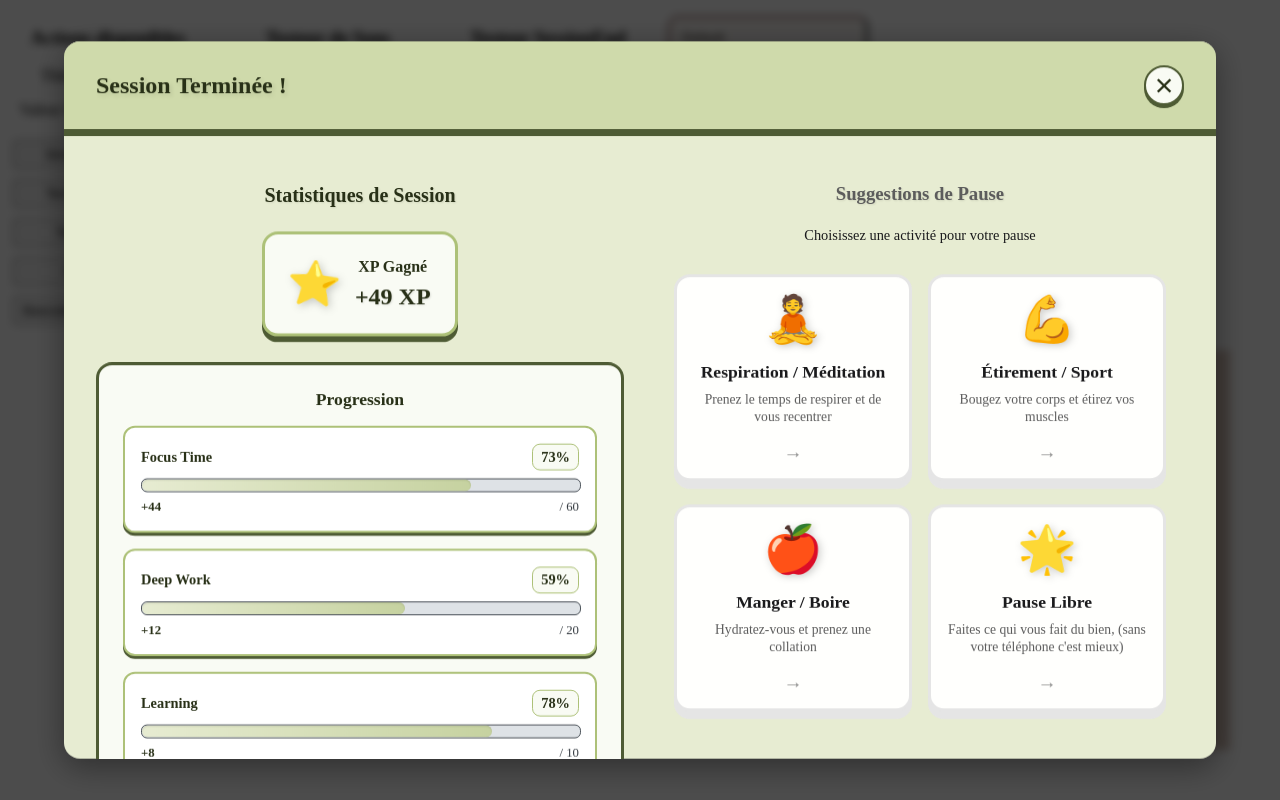
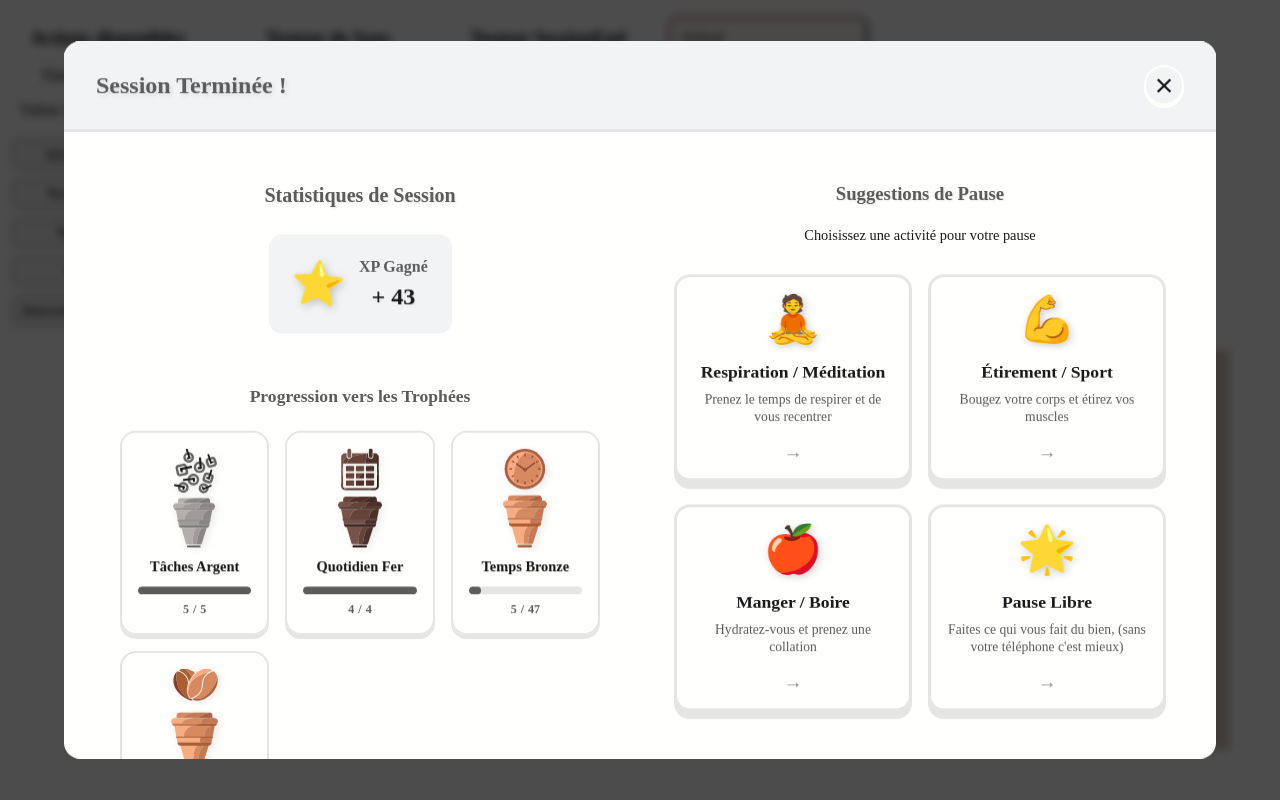
Before and after one commit to alexis-guerquin/component-sandbox, a React (Vite) app: page / in a window 1280 px wide. Both pictures are taken after a click on the button "Ouvrir SessionEnd". Built offline with nearby package versions, Linux system fonts and the light colour scheme; grey boxes are pictures that could not be loaded.

Commit message:
refactor with new theme feature

```diff
--- a/src/components/SessionEnd/SessionEnd.module.css
+++ b/src/components/SessionEnd/SessionEnd.module.css
@@ -16,9 +16,8 @@
 }
 
 .modalContent {
-  background-color: var(--secondary-bg);
+  background-color: var(--var-background);
   border-radius: 1rem;
-  box-shadow: var(--common-box-shadow);
   max-width: 90vw;
   max-height: 90vh;
   width: 90vw;
@@ -32,14 +31,14 @@
   justify-content: space-between;
   align-items: center;
   padding: 1.5rem 2rem;
-  background-color: var(--secondary-bg-hover);
-  border-bottom: 3px solid var(--secondary-border-dark);
-  box-shadow: 0 4px 0 0 var(--secondary-border-dark);
+  background-color: var(--var-surface);
+  border-bottom: 3px solid var(--var-border);
+  box-shadow: 0 4px 0 0 var(--var-background);
 }
 
 .modalTitle {
   margin: 0;
-  color: var(--secondary-text-dark);
+  color: var(--var-text-secondary);
   font-size: 1.5rem;
   font-weight: bold;
   text-shadow: 2px 2px 4px rgba(0, 0, 0, 0.1);
@@ -49,7 +48,7 @@
   background: none;
   border: none;
   font-size: 2rem;
-  color: var(--secondary-text-dark);
+  color: var(--var-text-primary);
   cursor: pointer;
   padding: 0.25rem;
   border-radius: 50%;
@@ -59,13 +58,13 @@
   align-items: center;
   justify-content: center;
   transition: all 0.2s ease;
-  background-color: var(--secondary-bg-lightest);
-  border: 2px solid var(--secondary-border-dark);
-  box-shadow: 0 3px 0 0 var(--secondary-border-dark);
+  background-color: var(--var-surface);
+  border: 2px solid var(--var-background);
+  box-shadow: 0 3px 0 0 var(--var-background);
 }
 
 .closeButton:hover {
-  background-color: var(--secondary-bg-lightest-hover);
+  /* background-color: var(--secondary-bg-lightest-hover); */
   /* transform: translateY(2px); */
   /* box-shadow: 0 1px 0 0 var(--secondary-border-dark); */
 }
--- a/src/components/SessionEnd/SessionEnd.tsx
+++ b/src/components/SessionEnd/SessionEnd.tsx
@@ -2,18 +2,12 @@ import React from 'react';
 import styles from './SessionEnd.module.css';
 import SessionStatistiques from './SessionStatistiques/SessionStatistiques';
 import BreakSuggestion from './BreakSuggestion/BreakSuggestion';
+import type { SessionData } from '../../types/TrophyTypes';
 
 interface SessionEndProps {
   isOpen: boolean;
   onClose: () => void;
-  sessionData: {
-    xpGained: number;
-    progressions: Array<{
-      name: string;
-      progress: number;
-      maxProgress: number;
-    }>;
-  };
+  sessionData: SessionData;
 }
 
 const SessionEnd: React.FC<SessionEndProps> = ({
--- a/src/components/SessionEnd/SessionStatistiques/SessionStatistiques.module.css
+++ b/src/components/SessionEnd/SessionStatistiques/SessionStatistiques.module.css
@@ -3,7 +3,7 @@
 }
 
 .sectionTitle {
-  color: var(--secondary-text-dark);
+  color: var(--var-text-secondary);
   font-size: 1.25rem;
   font-weight: bold;
   margin-bottom: 1.5rem;
@@ -21,10 +21,10 @@
   display: flex;
   align-items: center;
   padding: 1.5rem;
-  background-color: var(--secondary-bg-lightest);
-  border: 3px solid var(--secondary-border);
+  background-color: var(--var-surface);
+  border: 3px solid var(--var-background);
   border-radius: 1rem;
-  box-shadow: 0 6px 0 0 var(--secondary-border-dark);
+  box-shadow: 0 6px 0 0 var(--var-background);
   transform: rotateX(10deg);
   transition: all 0.3s ease;
   width: fit-content;
@@ -32,8 +32,8 @@
 }
 
 .xpCard:hover {
-  transform: rotateX(10deg) translateY(-2px);
-  box-shadow: 0 8px 0 0 var(--secondary-border-dark);
+  /* transform: rotateX(10deg) translateY(-2px); */
+  /* box-shadow: 0 8px 0 0 var(--var-text-secondary); */
 }
 
 .xpIcon {
@@ -49,14 +49,14 @@
 
 .xpTitle {
   margin: 0 0 0.5rem 0;
-  color: var(--secondary-text-dark);
+  color: var(--var-text-secondary);
   font-size: 1rem;
   font-weight: bold;
 }
 
 .xpValue {
   margin: 0;
-  color: var(--secondary-text-dark);
+  color: var(--var-text-primary);
   font-size: 1.5rem;
   font-weight: bold;
   text-shadow: 1px 1px 2px rgba(0, 0, 0, 0.1);
@@ -64,40 +64,73 @@
 
 /* Progressions */
 .progressionsContainer {
-  background-color: var(--secondary-bg-lightest);
-  border: 3px solid var(--secondary-border-dark);
+  /* background-color: var(--var-surface); */
   border-radius: 1rem;
   padding: 1.5rem;
-  box-shadow: 0 6px 0 0 var(--secondary-border-dark);
   transform: rotateX(5deg);
 }
 
 .progressionsTitle {
-  margin: 0 0 1rem 0;
-  color: var(--secondary-text-dark);
+  margin: 0 0 1.5rem 0;
+  color: var(--var-text-secondary);
   font-size: 1.1rem;
   font-weight: bold;
   text-align: center;
 }
 
-.progressionsList {
+.trophyGrid {
+  display: grid;
+  grid-template-columns: repeat(3, 1fr);
+  gap: 1rem;
+  max-width: 600px;
+  margin: 0 auto;
+  justify-content: center;
+  align-items: center;
+  text-align: center;
+}
+
+/* Trophy Card Styles */
+.trophyCard {
+  position: relative;
   display: flex;
   flex-direction: column;
-  gap: 1rem;
+  align-items: center;
+  justify-content: center;
+  aspect-ratio: 1;
+  padding: 1rem;
+  border: 2px solid var(--var-border);
+  border-radius: 1rem;
+  box-shadow: 0 4px 0 0 var(--var-border);
+  transition: all 0.3s ease;
+  cursor: pointer;
 }
 
-.progressionItem {
-  background-color: var(--common-white);
-  border: 2px solid var(--secondary-border);
-  border-radius: 0.75rem;
-  padding: 1rem;
-  box-shadow: 0 3px 0 0 var(--secondary-border-dark);
-  transition: all 0.2s ease;
+.trophyCard:hover {
+  transform: translateY(-3px);
+  box-shadow: 0 8px 0 0 var(--var-border);
 }
 
-.progressionItem:hover {
-  transform: translateY(-1px);
-  box-shadow: 0 4px 0 0 var(--secondary-border-dark);
+.trophyIcon {
+  display: flex;
+  align-items: center;
+  justify-content: center;
+}
+
+.trophyImage {
+  width: auto;
+  height: 100px;
+  object-fit: contain;
+  filter: drop-shadow(2px 2px 4px rgba(0, 0, 0, 0.1));
+}
+
+.trophyName {
+  margin: .75em 0;
+  color: var(--var-text-primary);
+  font-size: 0.9rem;
+  font-weight: bold;
+  text-align: center;
+  text-shadow: 1px 1px 2px rgba(0, 0, 0, 0.1);
+  line-height: 1.2;
 }
 
 .progressionHeader {
@@ -108,53 +141,59 @@
 }
 
 .progressionName {
-  color: var(--secondary-text-dark);
   font-weight: bold;
   font-size: 0.9rem;
 }
 
 .progressionPercentage {
-  color: var(--secondary-text-dark);
   font-weight: bold;
   font-size: 0.9rem;
-  background-color: var(--secondary-bg-lightest);
   padding: 0.25rem 0.5rem;
   border-radius: 0.5rem;
-  border: 1px solid var(--secondary-border);
 }
 
 .progressBarContainer {
   width: 100%;
   height: 0.75rem;
-  background-color: var(--gray-bg);
   border-radius: 0.375rem;
   overflow: hidden;
   margin-bottom: 0.5rem;
-  border: 1px solid var(--gray-border);
 }
 
 .progressBar {
   height: 100%;
-  background: linear-gradient(90deg, var(--secondary-bg), var(--secondary-bg-darker));
   border-radius: 0.375rem;
   transition: width 0.8s ease-out;
-  box-shadow: inset 0 1px 2px rgba(0, 0, 0, 0.1);
+}
+
+.progressBarContainer {
+  width: 100%;
+  height: 0.5rem;
+  background-color: var(--var-border);
+  overflow: hidden;
+  margin-bottom: 0.5rem;
+}
+
+.progressBar {
+  height: 100%;
+  background: var(--var-text-secondary);
+  border-radius: 0.25rem;
+  transition: width 0.8s ease-out;
 }
 
 .progressionDetails {
   display: flex;
-  justify-content: space-between;
   align-items: center;
-  font-size: 0.8rem;
-}
-
-.progressionProgress {
-  color: var(--secondary-text-dark);
+  justify-content: center;
+  gap: 0.25rem;
+  font-size: 0.75rem;
   font-weight: bold;
 }
 
-.progressionMax {
-  color: var(--gray-text);
+.progressionSeparator,
+.progressionMax,
+.progressionCurrent .countUpProgress {
+  color: var(--var-text-secondary);
 }
 
 @keyframes sparkle {
@@ -183,8 +222,49 @@
     padding: 1rem;
   }
 
-  .progressionItem {
+  .trophyGrid {
+    grid-template-columns: repeat(2, 1fr);
+    gap: 0.75rem;
+  }
+
+  .trophyCard {
     padding: 0.75rem;
+  }
+
+  .trophyIcon {
+    width: 3rem;
+    height: 3rem;
+    margin-bottom: 0.5rem;
+  }
+
+  .trophyImage {
+    width: 2rem;
+    height: 2rem;
+  }
+
+  .trophyName {
+    font-size: 0.8rem;
+    margin-bottom: 0.5rem;
+  }
+
+  .progressBarContainer {
+    height: 0.4rem;
+    margin-bottom: 0.4rem;
+  }
+
+  .progressionDetails {
+    font-size: 0.7rem;
+  }
+}
+
+@media (max-width: 480px) {
+  .trophyGrid {
+    grid-template-columns: 1fr;
+    max-width: 200px;
+  }
+
+  .trophyCard {
+    aspect-ratio: 1.2;
   }
 }
 
@@ -192,8 +272,8 @@
 .countUpValue {
   display: inline-block;
   font-weight: bold;
-  color: var(--secondary-text-dark);
-  text-shadow: 1px 1px 2px rgba(0, 0, 0, 0.1);
+  color: var(--var-text-primary);
+  /* text-shadow: 1px 1px 2px rgba(0, 0, 0, 0.1); */
 }
 
 .countUpPercentage {
--- a/src/components/SessionEnd/SessionStatistiques/SessionStatistiques.tsx
+++ b/src/components/SessionEnd/SessionStatistiques/SessionStatistiques.tsx
@@ -1,16 +1,10 @@
 import React from 'react';
 import styles from './SessionStatistiques.module.css';
 import CountUp from '../../Animations/CountUp/CountUp';
+import type { SessionData } from '../../../types/TrophyTypes';
 
 interface SessionStatistiquesProps {
-  sessionData: {
-    xpGained: number;
-    progressions: Array<{
-      name: string;
-      progress: number;
-      maxProgress: number;
-    }>;
-  };
+  sessionData: SessionData;
 }
 
 const SessionStatistiques: React.FC<SessionStatistiquesProps> = ({ sessionData }) => {
@@ -27,37 +21,37 @@ const SessionStatistiques: React.FC<SessionStatistiquesProps> = ({ sessionData }
           <div className={styles.xpContent}>
             <h4 className={styles.xpTitle}>XP Gagné</h4>
             <p className={styles.xpValue}>
-              +<CountUp
+              + <CountUp
                 to={xpGained}
                 from={0}
                 duration={1.5}
                 delay={0.2}
                 separator=" "
                 className={styles.countUpValue}
-              /> XP
+              />
             </p>
           </div>
         </div>
         <div className={styles.progressionsContainer}>
-          <h4 className={styles.progressionsTitle}>Progression</h4>
-          <div className={styles.progressionsList}>
+          <h4 className={styles.progressionsTitle}>Progression vers les Trophées</h4>
+          <div className={styles.trophyGrid}>
             {progressions.map((progression, index) => {
               const percentage = Math.round((progression.progress / progression.maxProgress) * 100);
+              const { trophy } = progression;
 
               return (
-                <div key={index} className={styles.progressionItem}>
-                  <div className={styles.progressionHeader}>
-                    <span className={styles.progressionName}>{progression.name}</span>
-                    <span className={styles.progressionPercentage}>
-                      <CountUp
-                        to={percentage}
-                        from={0}
-                        duration={1}
-                        delay={0.5 + (index * 0.1)}
-                        className={styles.countUpPercentage}
-                      />%
-                    </span>
+                <div
+                  key={index}
+                  className={styles.trophyCard}
+                >
+                  <div className={styles.trophyIcon}>
+                    <img
+                      src={trophy.icon}
+                      alt={trophy.name}
+                      className={styles.trophyImage}
+                    />
                   </div>
+                  <h5 className={styles.trophyName}>{trophy.name}</h5>
                   <div className={styles.progressBarContainer}>
                     <div
                       className={styles.progressBar}
@@ -65,8 +59,8 @@ const SessionStatistiques: React.FC<SessionStatistiquesProps> = ({ sessionData }
                     />
                   </div>
                   <div className={styles.progressionDetails}>
-                    <span className={styles.progressionProgress}>
-                      +<CountUp
+                    <span className={styles.progressionCurrent}>
+                      <CountUp
                         to={progression.progress}
                         from={0}
                         duration={1}
@@ -75,8 +69,9 @@ const SessionStatistiques: React.FC<SessionStatistiquesProps> = ({ sessionData }
                         className={styles.countUpProgress}
                       />
                     </span>
+                    <span className={styles.progressionSeparator}>/</span>
                     <span className={styles.progressionMax}>
-                      / {progression.maxProgress}
+                      {progression.maxProgress}
                     </span>
                   </div>
                 </div>
--- a/src/components/Testers/SessionEndTester/SessionEndTester.tsx
+++ b/src/components/Testers/SessionEndTester/SessionEndTester.tsx
@@ -1,37 +1,18 @@
 import React, { useState } from 'react';
 import styles from './SessionEndTester.module.css';
 import SessionEnd from '../../SessionEnd';
+import { createMockSessionData } from '../../../utils/trophyUtils';
+import {
+  playSuccessSound,
+} from '../../../utils/soundUtils';
 
 const SessionEndTester: React.FC = () => {
   const [isModalOpen, setIsModalOpen] = useState(false);
 
-  const mockSessionData = {
-    xpGained: 50,
-    progressions: [
-      {
-        name: 'Focus Time',
-        progress: 45,
-        maxProgress: 60
-      },
-      {
-        name: 'Deep Work',
-        progress: 12,
-        maxProgress: 20
-      },
-      {
-        name: 'Learning',
-        progress: 8,
-        maxProgress: 10
-      },
-      {
-        name: 'Productivity',
-        progress: 23,
-        maxProgress: 30
-      }
-    ]
-  };
+  const mockSessionData = createMockSessionData();
 
   const handleOpenModal = () => {
+    playSuccessSound();
     setIsModalOpen(true);
   };
 
```
